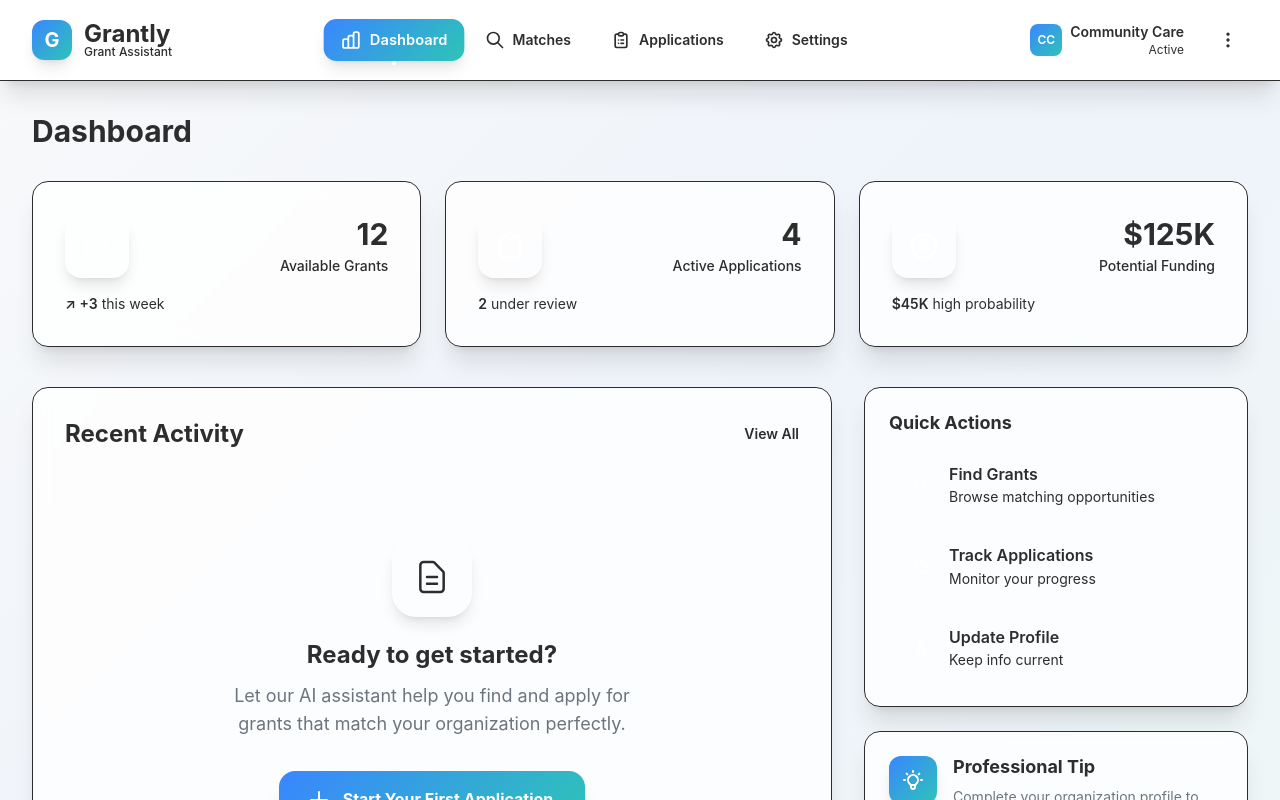
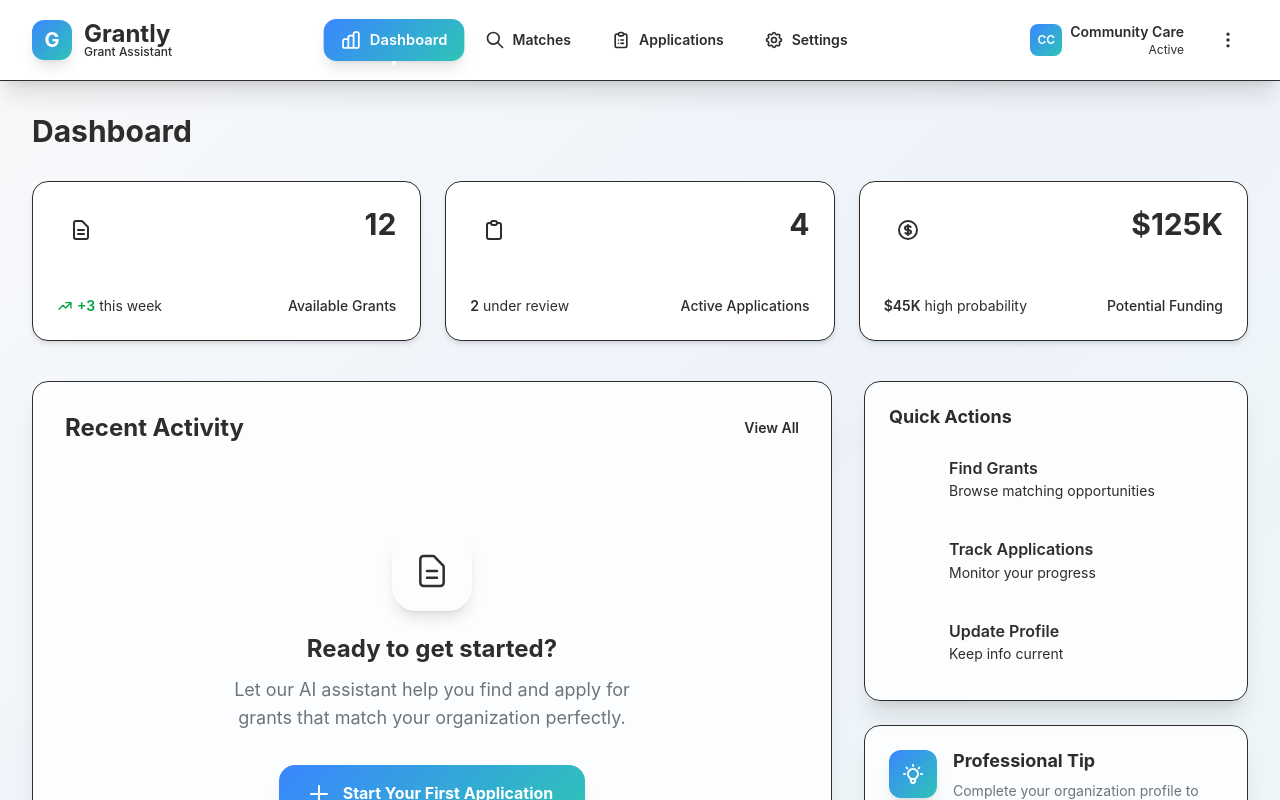
Before and after one commit to WanderingWalnut/Grantly, a React (Vite) app in the folder client/: page /dashboard in a window 1280 px wide. Shown: the top 800 px of the page. Built offline with nearby package versions, Linux system fonts and the light colour scheme.

Commit message:
Added icons and made text bottom right in dashboard

```diff
--- a/client/src/pages/dashboard/Dashboard.tsx
+++ b/client/src/pages/dashboard/Dashboard.tsx
@@ -9,65 +9,62 @@
       {/* Quick Stats */}
       <div className="grid grid-cols-1 gap-6 sm:grid-cols-2 lg:grid-cols-3 mb-10">
         {/* Stat Card 1 */}
-        <div className="group bg-white/80 backdrop-blur-sm overflow-hidden shadow-xl rounded-2xl hover:shadow-2xl transition-all duration-300 border border-primary-100/50 hover:-translate-y-1">
-          <div className="p-8">
-            <div className="flex items-center justify-between mb-4">
-              <div className="flex-shrink-0 p-4 bg-gradient-to-br from-primary-500 to-primary-600 rounded-2xl shadow-lg group-hover:shadow-xl transition-shadow duration-300">
-                <svg className="h-8 w-8 text-white" fill="none" viewBox="0 0 24 24" stroke="currentColor">
+        <div className="bg-white rounded-2xl shadow-md border border-surface-200 p-6 hover:shadow-lg transition-shadow flex flex-col justify-between min-h-[160px]">
+          <div className="flex items-start justify-between">
+            <div className="p-3 bg-primary-100 rounded-xl">
+              <svg className="h-6 w-6 text-primary-600" fill="none" viewBox="0 0 24 24" stroke="currentColor">
                 <path strokeLinecap="round" strokeLinejoin="round" strokeWidth={2} d="M9 12h6m-6 4h6m2 5H7a2 2 0 01-2-2V5a2 2 0 012-2h5.586a1 1 0 01.707.293l5.414 5.414a1 1 0 01.293.707V19a2 2 0 01-2 2z" />
               </svg>
             </div>
-              <div className="text-right">
-                <div className="text-3xl font-bold text-surface-900 civic-heading mb-1">12</div>
-                <div className="text-sm font-medium text-surface-600">Available Grants</div>
+            <div className="text-3xl font-bold text-surface-900">12</div>
           </div>
-            </div>
+          <div className="flex items-end justify-between">
             <div className="flex items-center text-sm">
-              <span className="text-success font-semibold">↗ +3</span>
+              <svg className="w-4 h-4 mr-1 text-green-600" fill="none" viewBox="0 0 24 24" stroke="currentColor">
+                <path strokeLinecap="round" strokeLinejoin="round" strokeWidth={2} d="M13 7h8m0 0v8m0-8l-8 8-4-4-6 6" />
+              </svg>
+              <span className="text-green-600 font-semibold">+3</span>
               <span className="text-surface-500 ml-1">this week</span>
             </div>
+            <div className="text-right text-sm font-medium text-surface-600">Available Grants</div>
           </div>
         </div>
 
         {/* Stat Card 2 */}
-        <div className="group bg-white/80 backdrop-blur-sm overflow-hidden shadow-xl rounded-2xl hover:shadow-2xl transition-all duration-300 border border-secondary-100/50 hover:-translate-y-1">
-          <div className="p-8">
-            <div className="flex items-center justify-between mb-4">
-              <div className="flex-shrink-0 p-4 bg-gradient-to-br from-secondary-500 to-secondary-600 rounded-2xl shadow-lg group-hover:shadow-xl transition-shadow duration-300">
-                <svg className="h-8 w-8 text-white" fill="none" viewBox="0 0 24 24" stroke="currentColor">
+        <div className="bg-white rounded-2xl shadow-md border border-surface-200 p-6 hover:shadow-lg transition-shadow flex flex-col justify-between min-h-[160px]">
+          <div className="flex items-start justify-between">
+            <div className="p-3 bg-secondary-100 rounded-xl">
+              <svg className="h-6 w-6 text-secondary-600" fill="none" viewBox="0 0 24 24" stroke="currentColor">
                 <path strokeLinecap="round" strokeLinejoin="round" strokeWidth={2} d="M9 5H7a2 2 0 00-2 2v12a2 2 0 002 2h10a2 2 0 002-2V7a2 2 0 00-2-2h-2M9 5a2 2 0 002 2h2a2 2 0 002-2M9 5a2 2 0 012-2h2a2 2 0 012 2" />
               </svg>
             </div>
-              <div className="text-right">
-                <div className="text-3xl font-bold text-surface-900 civic-heading mb-1">4</div>
-                <div className="text-sm font-medium text-surface-600">Active Applications</div>
+            <div className="text-3xl font-bold text-surface-900">4</div>
           </div>
+          <div className="flex items-end justify-between">
+            <div className="flex items-center text-sm text-surface-600">
+              <span className="font-semibold">2</span>
+              <span className="ml-1">under review</span>
             </div>
-            <div className="flex items-center text-sm">
-              <span className="text-accent-600 font-semibold">2</span>
-              <span className="text-surface-500 ml-1">under review</span>
-            </div>
+            <div className="text-right text-sm font-medium text-surface-600">Active Applications</div>
           </div>
         </div>
 
         {/* Stat Card 3 */}
-        <div className="group bg-white/80 backdrop-blur-sm overflow-hidden shadow-xl rounded-2xl hover:shadow-2xl transition-all duration-300 border border-accent-100/50 hover:-translate-y-1">
-          <div className="p-8">
-            <div className="flex items-center justify-between mb-4">
-              <div className="flex-shrink-0 p-4 bg-gradient-to-br from-accent-500 to-accent-600 rounded-2xl shadow-lg group-hover:shadow-xl transition-shadow duration-300">
-                <svg className="h-8 w-8 text-white" fill="none" viewBox="0 0 24 24" stroke="currentColor">
+        <div className="bg-white rounded-2xl shadow-md border border-surface-200 p-6 hover:shadow-lg transition-shadow flex flex-col justify-between min-h-[160px]">
+          <div className="flex items-start justify-between">
+            <div className="p-3 bg-accent-100 rounded-xl">
+              <svg className="h-6 w-6 text-accent-600" fill="none" viewBox="0 0 24 24" stroke="currentColor">
                 <path strokeLinecap="round" strokeLinejoin="round" strokeWidth={2} d="M12 8c-1.657 0-3 .895-3 2s1.343 2 3 2 3 .895 3 2-1.343 2-3 2m0-8c1.11 0 2.08.402 2.599 1M12 8V7m0 1v8m0 0v1m0-1c-1.11 0-2.08-.402-2.599-1M21 12a9 9 0 11-18 0 9 9 0 0118 0z" />
               </svg>
             </div>
-              <div className="text-right">
-                <div className="text-3xl font-bold text-surface-900 civic-heading mb-1">$125K</div>
-                <div className="text-sm font-medium text-surface-600">Potential Funding</div>
+            <div className="text-3xl font-bold text-surface-900">$125K</div>
           </div>
+          <div className="flex items-end justify-between">
+            <div className="flex items-center text-sm text-surface-600">
+              <span className="font-semibold">$45K</span>
+              <span className="ml-1">high probability</span>
             </div>
-            <div className="flex items-center text-sm">
-              <span className="text-success font-semibold">$45K</span>
-              <span className="text-surface-500 ml-1">high probability</span>
-            </div>
+            <div className="text-right text-sm font-medium text-surface-600">Potential Funding</div>
           </div>
         </div>
       </div>
```
Lines whose indentation alone changed are shown as unchanged.
